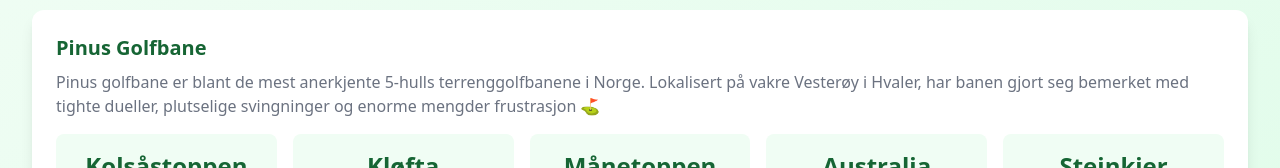
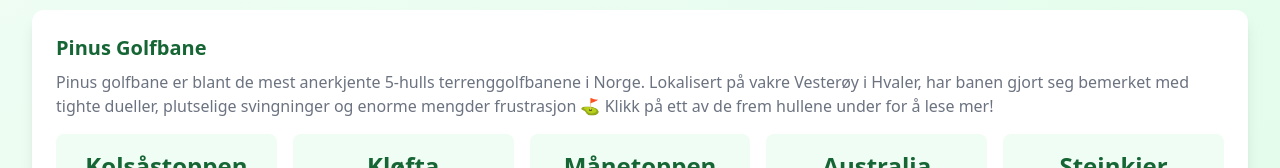
Before and after one commit to vegardhaneberg/pinus-golf, a React (Vite) app: page / in a window 1280 px wide. Shown: the part 131-299 px from the top of the page. Built offline with nearby package versions, Linux system fonts and the light colour scheme; no server answers; the database is empty.

Commit message:
Update course information

```diff
--- a/src/pages/HomePage.tsx
+++ b/src/pages/HomePage.tsx
@@ -145,7 +145,8 @@ const HomePage: React.FC = () => {
               Pinus golfbane er blant de mest anerkjente 5-hulls
               terrenggolfbanene i Norge. Lokalisert på vakre Vesterøy i Hvaler,
               har banen gjort seg bemerket med tighte dueller, plutselige
-              svingninger og enorme mengder frustrasjon ⛳️
+              svingninger og enorme mengder frustrasjon ⛳️ Klikk på ett av de
+              frem hullene under for å lese mer!
             </p>
             <div className="grid grid-cols-2 sm:grid-cols-3 lg:grid-cols-5 gap-4">
               {COURSE.holes.map((hole) => (
```
